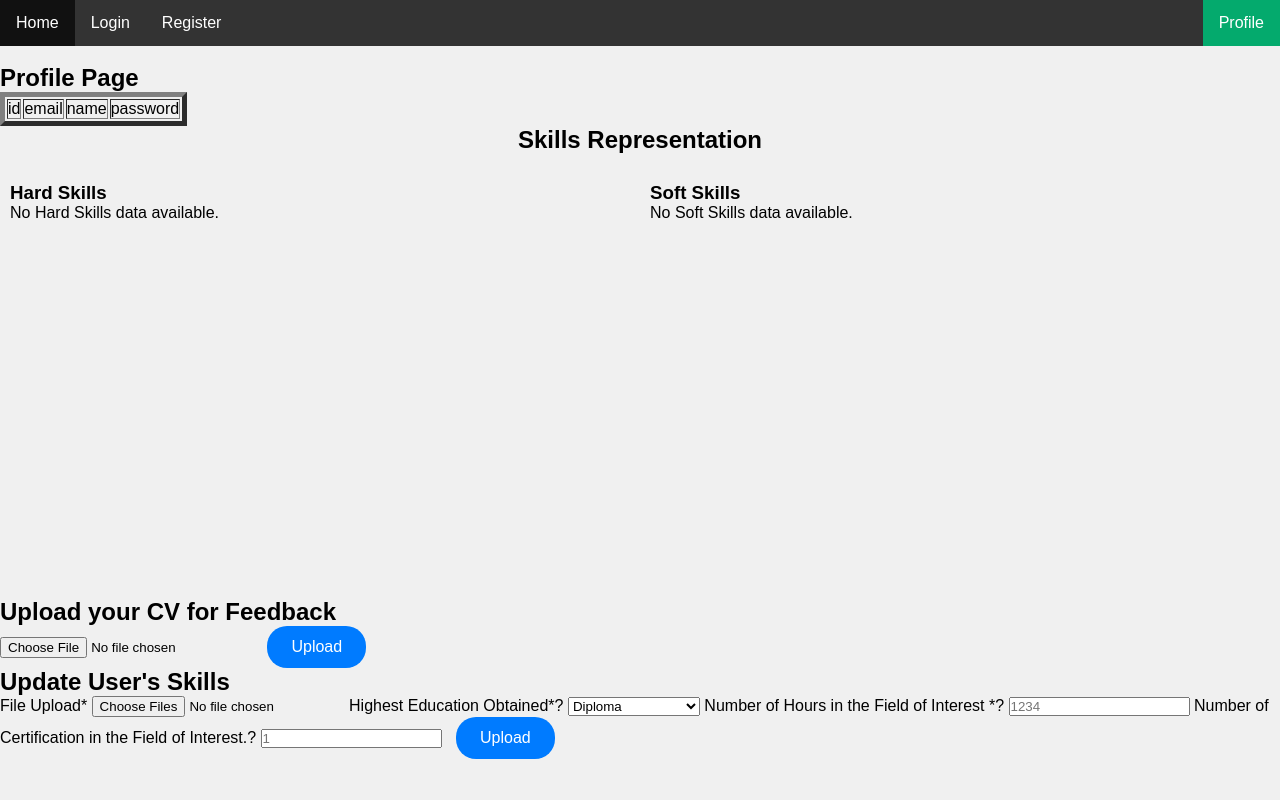
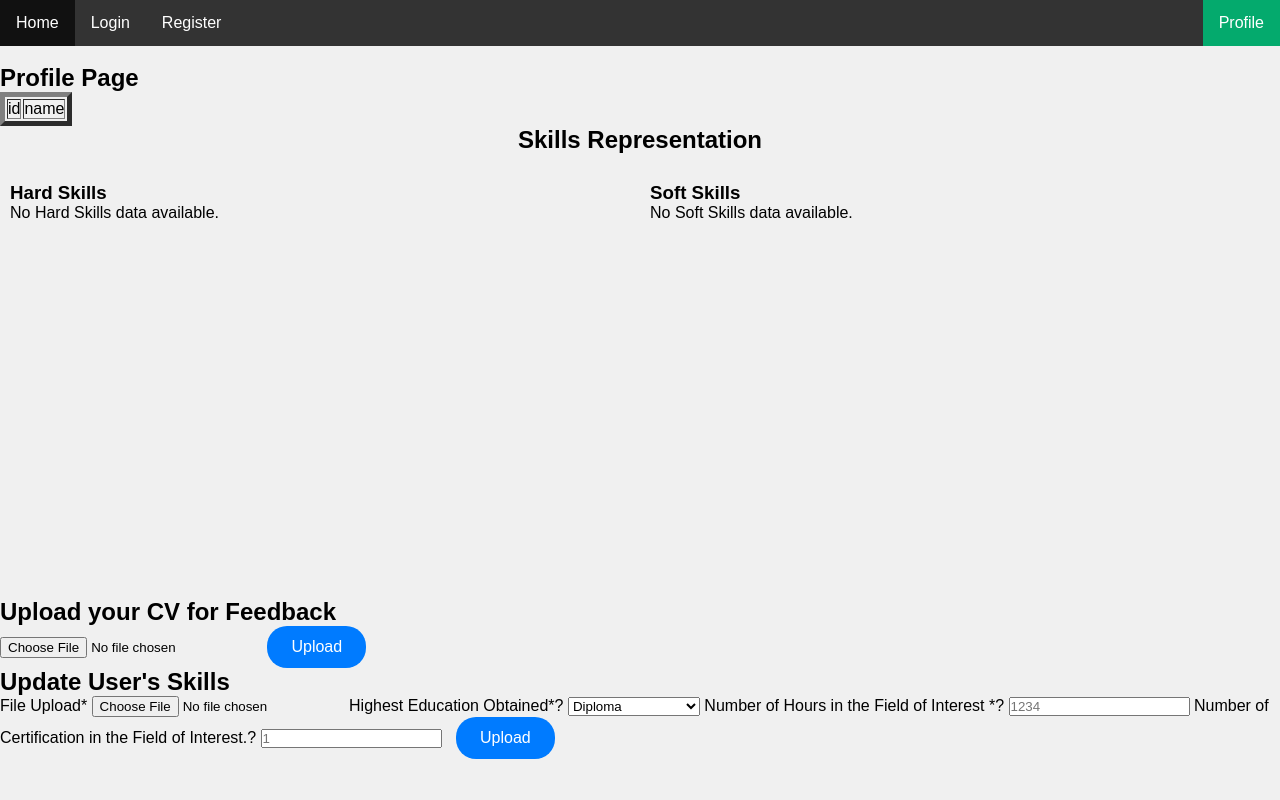
Before and after one commit to Sytechia/Group-4-Online-JD-Analytics, a Flask app: page /profile in a window 1280 px wide. Run offline with Flask 3, Linux system fonts and the light colour scheme; the visitor is signed in with stand-in values (Sample User, id 1); parts of the project's set-up code (start-up, migrations or seed data) failed here and were passed over.

Commit message:
Work in progress
Profile Template is settled.

Still integrating Matthew's codes

```diff
--- a/blueprints/__Init__.py
+++ b/blueprints/__Init__.py
@@ -48,15 +48,8 @@ def setup_database():
             nested_skills BLOB NOT NULL,
             soft_skills BLOB NOT NULL,
             hard_skills BLOB NOT NULL,
-            is_admin INTEGER NOT NULL
-        )
-    ''')
-    cursor.execute('''
-            CREATE TABLE IF NOT EXISTS userdata (
-                id INTEGER PRIMARY KEY,
-                email TEXT NOT NULL,
-                name TEXT NOT NULL,
-                password TEXT NOT NULL
+            is_admin INTEGER NOT NULL,
+            feedback BLOB
         )
     ''')
     conn.commit()
--- a/blueprints/routes.py
+++ b/blueprints/routes.py
@@ -12,12 +12,8 @@ from werkzeug.security import generate_password_hash, check_password_hash
 
 from flask_login import LoginManager, login_required, logout_user
 
-import re
-import nltk
-from nltk.tokenize import word_tokenize
-from nltk.corpus import stopwords
-from controllers.resume import  compare_resume_to_metrics, extract_keywords_from_metrics, extract_text_from_pdf, preprocess_text
-from controllers.dumpText import insert_resume_text
+
+from controllers.resume import  compare_resume_to_metrics, extract_keywords_from_metrics, preprocess_text, insert_resume_text, extract_text_from_pdf_matthew
 from pathlib import Path
 
 
@@ -118,52 +114,61 @@ def profile():
         return redirect('/login')
     else:
         if request.method == 'POST':
+            form_type = request.form.get('form_type')
+            print("Form type: ", form_type)
+
             # Handle file upload and process the CV (already correctly implemented)
             if 'file' not in request.files:
                 flash('No file part')
                 return redirect(request.url)
-
             file = request.files['file']
-
-#             # Process the CV and get feedback
-#             # feedback = process_cv(file_path, filename)
-
-#             resume_text = extract_text_from_pdf(file_path)
-#             print("Text from resume: ", resume_text)
-
-#             # Example usage in your function:
-#             ROOT_DIR = Path.cwd()
-#             metrics_file_path = ROOT_DIR / 'metrics.md'  # Path to the metrics.md file
-
-#             # Call the steps within your function
-#             resume_text = extract_text_from_pdf(file_path)
-#             resume_keywords = preprocess_text(resume_text)
-#             metrics_keywords = extract_keywords_from_metrics(metrics_file_path, resume_keywords, threshold=80)
-#             matching_keywords = compare_resume_to_metrics(resume_keywords, metrics_keywords)
-
-#             # Insert resume_text into database
-#             userid = 1
-#             insert_resume_text(userid, resume_text)
 
             if file.filename == '':
                 flash('No selected file')
                 return redirect(request.url)
-
 
             if file and allowed_file(file.filename):
                 filename = secure_filename(file.filename)
                 file_path = os.path.join(current_app.config['UPLOAD_FOLDER'], filename)
                 file.save(file_path)
 
+            if form_type == 'get_feedback':
+                print("Processing CV for Zac's Codes")
                 # Process the CV and get feedback
                 feedback = process_cv(file_path, filename)
 
                 return render_template('feedback.html', feedback=feedback)
+            elif form_type == 'update_user_skills':
+
+
+                # Process the CV and get feedback
+                resume_text = extract_text_from_pdf_matthew(file_path)
+
+
+                # Example usage in your function:
+                ROOT_DIR = Path.cwd()
+                metrics_file_path = ROOT_DIR / 'metrics.md'  # Path to the metrics.md file
+
+                # Call the steps within your function
+                resume_text = extract_text_from_pdf_matthew(file_path)
+                resume_keywords = preprocess_text(resume_text)
+                metrics_keywords = extract_keywords_from_metrics(metrics_file_path, resume_keywords, threshold=80)
+                matching_keywords = compare_resume_to_metrics(resume_keywords, metrics_keywords)
+                print(f"Matching keywords: {matching_keywords}")
+                return render_template('feedback.html')
+
+            #     # # Insert resume_text into database
+            #     # userid = 1
+            #     # insert_resume_text(userid, resume_text)
+            #     print("Processing Matthew Codes")
+            # else:
+            #     flash('Invalid form type')
+            #     return render_template('404.html'), 404
         else:
             con = get_db_connection()
 
             cur = con.cursor()
-            cur.execute("SELECT * FROM userdata WHERE username = ?", (session['username'],))
+            cur.execute("SELECT id,username FROM userdata WHERE username = ?", (session['username'],))
             rows = cur.fetchall()
             soft_skills_list, hard_skills_list = check_metrics_for_plot(session['username'])
             con.close()
@@ -176,6 +181,7 @@ def profile():
                 print("Soft skills: ", soft_skills_list)
                 print("Hard skills: ", hard_skills_list)
                 return render_template('profile.html', rows=rows, soft_skills_list=soft_skills_list,hard_skills_list=hard_skills_list)
+
 # Route for generating the hard skills plot
 @profile_page_blueprint.route('/plot.png')
 def plot():
@@ -187,7 +193,6 @@ def plot():
             img_io = hard_skills(hard_skills_list)
             return send_file(img_io, mimetype='image/png')
 
-
 # Route for generating the soft skills plot
 @profile_page_blueprint.route('/plotsoftskills.png')
 def plot_soft_skills():
@@ -198,10 +203,6 @@ def plot_soft_skills():
             img_io2 = soft_skills(soft_skills_list)
             return send_file(img_io2, mimetype='image/png')
 
-
-
-
-
 @error_blueprint.app_errorhandler(404)
 def page_not_found(e): # Return error 404
     return render_template('404.html'), 404
--- a/blueprints/templates/profile.html
+++ b/blueprints/templates/profile.html
@@ -14,17 +14,13 @@
 <table border=5>
     <thead>
         <td>id</td>
-        <td>email</td>
         <td>name</td>
-        <td>password</td>
     </thead>
 
     {% for row in rows %}
         <tr>
             <td>{{row["id"]}}</td>
-            <td>{{row["email"]}}</td>
             <td>{{row["name"]}}</td>
-            <td>{{row["password"]}}</td>
         </tr>
     {% endfor %}
 </table>
@@ -55,6 +51,7 @@
 <div>
 <h1>Upload your CV for Feedback</h1>
     <form method="POST" enctype="multipart/form-data">
+        <input type="hidden" name="form_type" value="get_feedback">
         <input type="file" name="file" accept=".pdf, .docx" required>
         <button type="submit">Upload</button>
     </form>
@@ -72,24 +69,22 @@
 <!-- New form for additional request -->
 <div>
 <h1>Update User's Skills</h1>
-    <form method="POST" action="/update_user_skills" enctype="multipart/form-data">
+    <form method="POST" enctype="multipart/form-data">
+            <input type="hidden" name="form_type" value="update_user_skills">
             <label for="Resume-File" >File Upload*</span></label>
-            <input type="file" class="form-control" name="Resume-File" access="false" multiple="false" id="Resume-File" required="required" aria-required="true">
-
-            <label for="highest_education_obtained" class="formbuilder-select-label">Highest Education Obtained*<span class="tooltip-element" tooltip="Degree">?</span></label>
-            <select class="form-control" name="highest_education_obtained" id="highest_education_obtained" required="required" aria-required="true">
+            <input type="file" name="file" accept=".pdf, .docx" required>
+            <label for="highest_education_obtained" >Highest Education Obtained*<span class="tooltip-element" tooltip="Degree">?</span></label>
+            <select name="highest_education_obtained" id="highest_education_obtained" required="required" aria-required="true">
             <option value="diploma" selected="true" id="highest_education_obtained-0">Diploma</option>
             <option value="advance_diploma" id="highest_education_obtained-1">Advance Diploma</option>
             <option value="bachelors_degree" id="highest_education_obtained-2">Bachelor's Degree</option>
             <option value="master_degree" id="highest_education_obtained-3">Master's Degree</option>
             <option value="phd" id="highest_education_obtained-4">Phd</option>
             </select>
-
             <label for="number_of_hours" >Number of Hours in the Field of Interest *<span class="tooltip-element" tooltip="0 - 10000 HRS">?</span></label>
-            <input type="text" placeholder="1234" class="form-control" name="number_of_hours" access="false" id="number_of_hours" title="0 - 10000 HRS" required="required" aria-required="true">
-
+            <input type="text" placeholder="1234" name="number_of_hours" access="false" id="number_of_hours" title="0 - 10000 HRS" required="required" aria-required="true">
             <label for="certification_number" >Number of Certification in the Field of Interest.<span class="tooltip-element" tooltip="Example: User ABC has AWS Cloud Practitioner and ECC CEH.  User has 2 certifications, hence the input will be 2">?</span></label>
-            <input type="text" placeholder="1" class="form-control" name="certification_number" access="false" id="certification_number" title="Example: User ABC has AWS Cloud Practitioner and ECC CEH.  User has 2 certifications, hence the input will be 2" required="required" aria-required="true">
+            <input type="text" placeholder="1" name="certification_number" access="false" id="certification_number" title="Example: User ABC has AWS Cloud Practitioner and ECC CEH.  User has 2 certifications, hence the input will be 2" required="required" aria-required="true">
 
             <button type="submit">Upload</button>
     </form>
```
Also changed, not shown: controllers/dumpText.py (deleted, +0 -34 lines), controllers/resume.py (+33 -3 lines).
